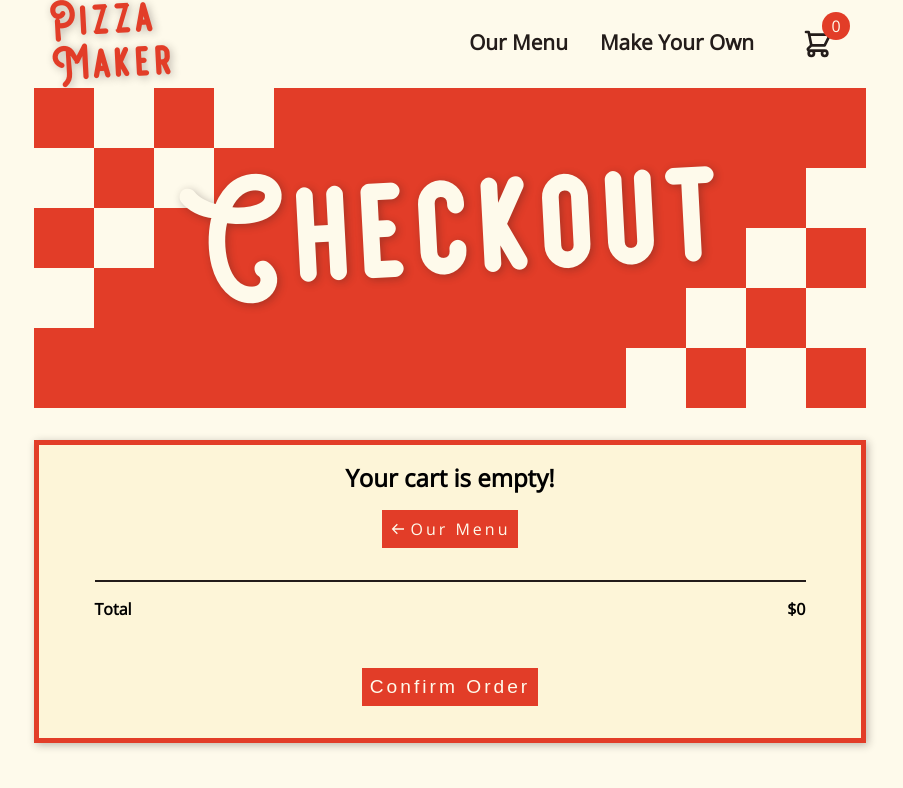
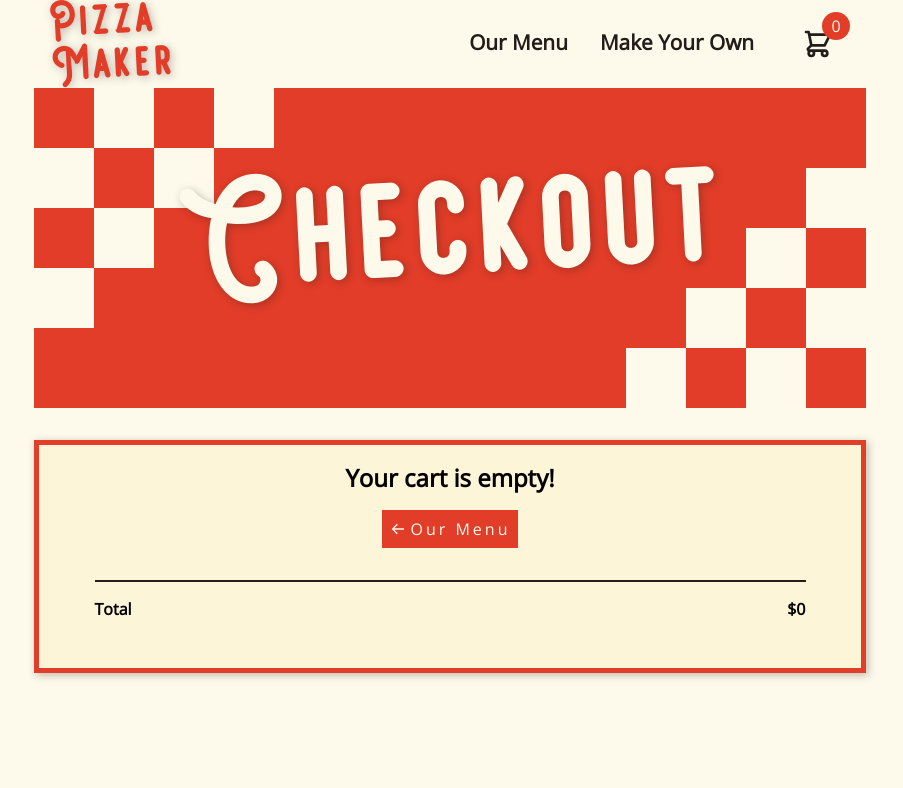
Before and after one commit to wavyadri/pizza-maker, a React (Create React App) app: page /checkout in a window 1280 px wide. Shown: the top 788 px of the page, without its empty margins (190-1093 px from the left). Built offline with nearby package versions, Linux system fonts and the light colour scheme.

Commit message:
Update Checkout.js
Activate conditional rendering of confirm order button.

```diff
--- a/src/pages/Checkout.js
+++ b/src/pages/Checkout.js
@@ -48,9 +48,9 @@ const Checkout = () => {
                     <p className="price">${total}</p>
                 </div>
                 <div className="checkout-confirm">
-                    {/* {cart.length > 0 && */}
+                    {cart.length > 0 &&
                     <button className="confirm" onClick={confirmOrder}>confirm order</button>
-                    {/* } */}
+                    }
                 </div>
             </div>
         </section>
```
